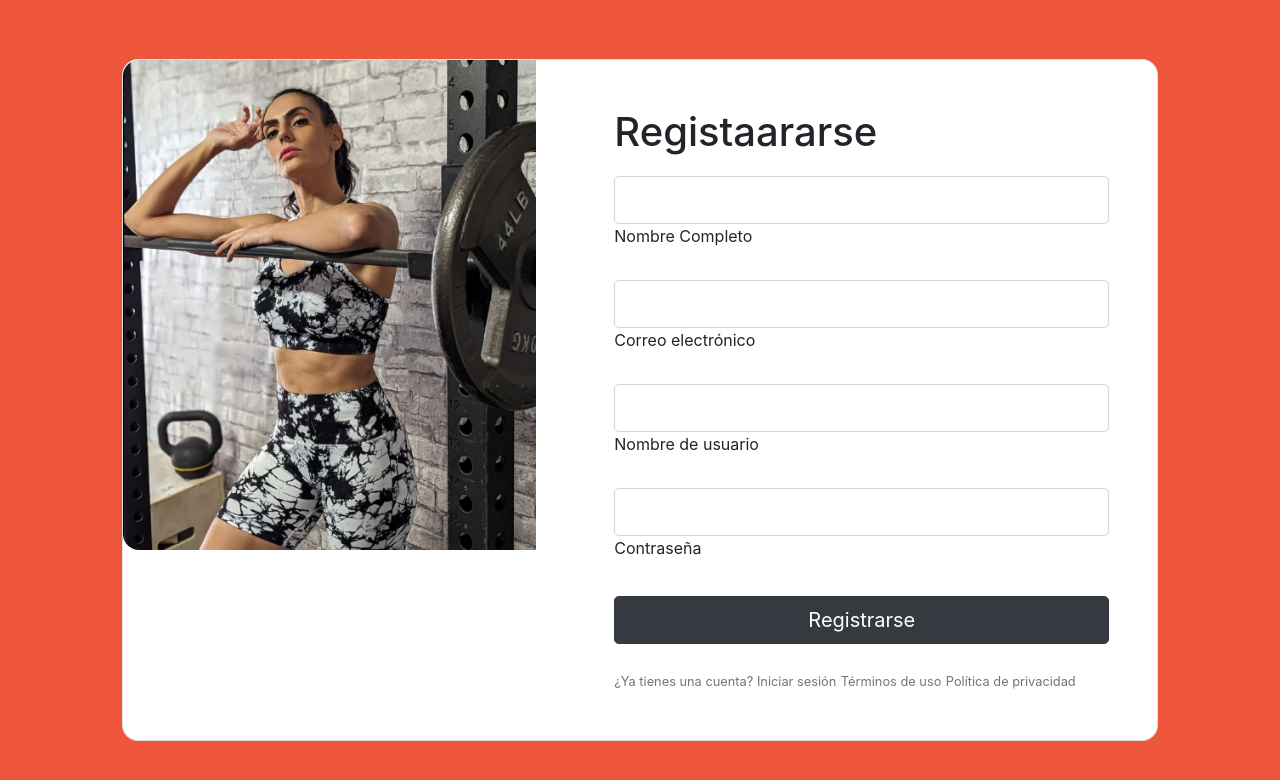
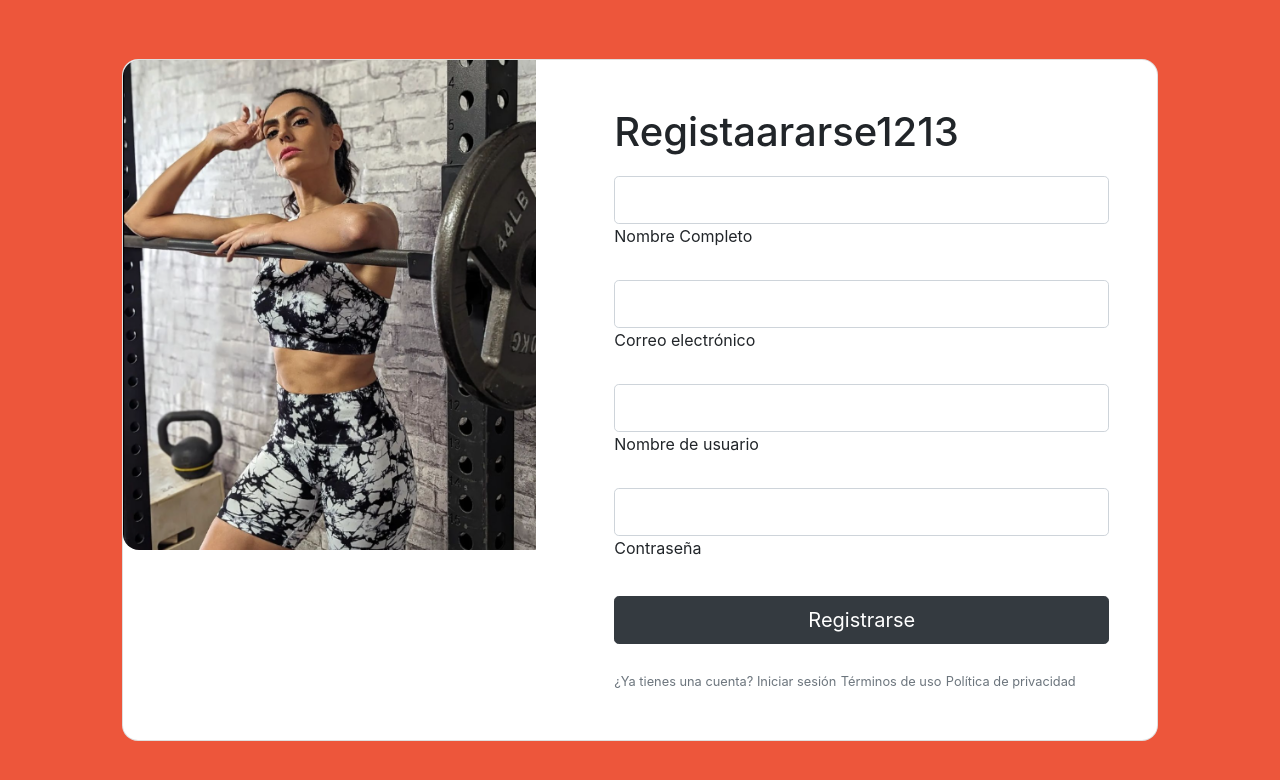
Before and after one commit to joanthecorner/entregable0801, a plain HTML site: page view/register.html in a window 1280 px wide. Drawn offline with Linux system fonts and the light colour scheme.

Commit message:
recibiendo

```diff
--- a/view/register.html
+++ b/view/register.html
@@ -22,7 +22,7 @@
                                     <form id="registroForm" action="/register" method="post">
                                         <div class="d-flex align-items-center mb-3 pb-1">
                                             <i class="fas fa-cubes fa-2x me-3" style="color: #ff6219;"></i>
-                                            <span class="h1 fw-bold mb-0">Registaararse</span>
+                                            <span class="h1 fw-bold mb-0">Registaararse1213</span>
                                         </div>
                                         <div class="form-outline mb-4">
                                             <input type="text" id="nombreCompleto" class="form-control form-control-lg" name="nombreCompleto" />
```
